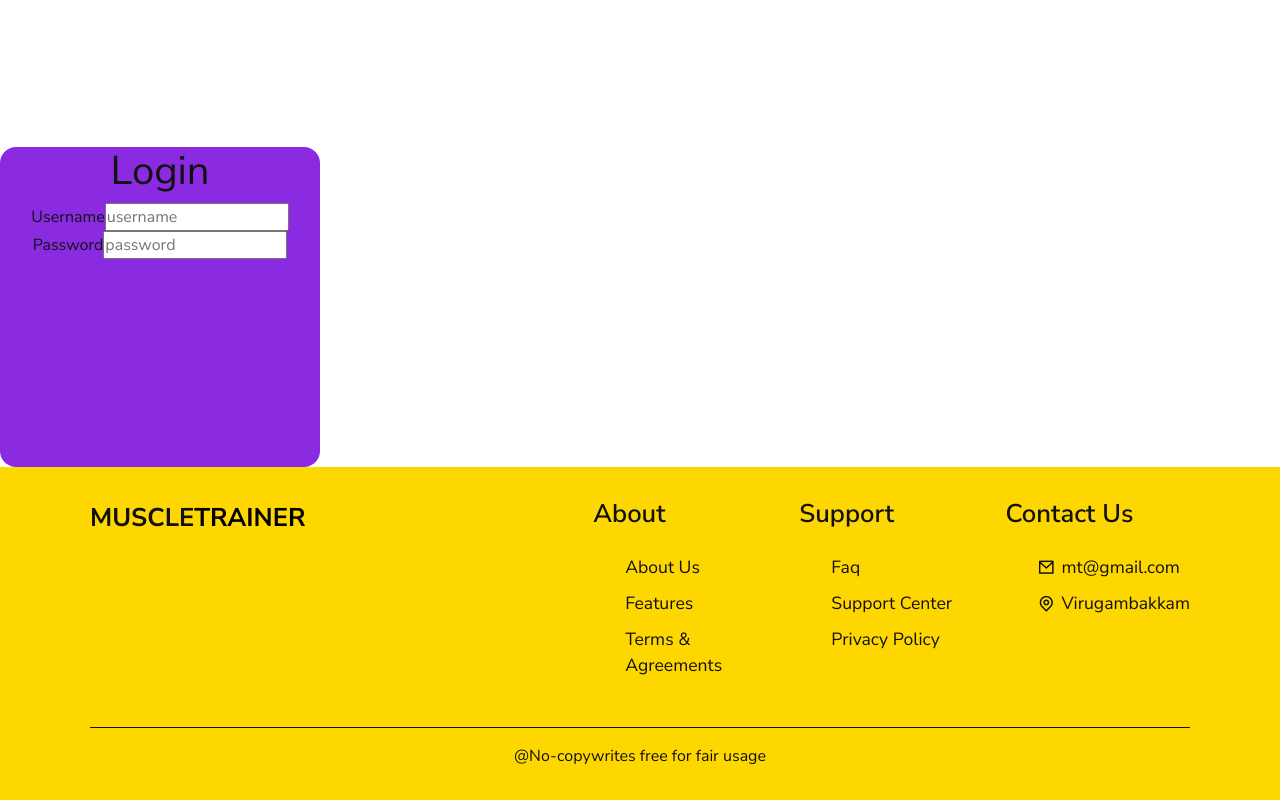
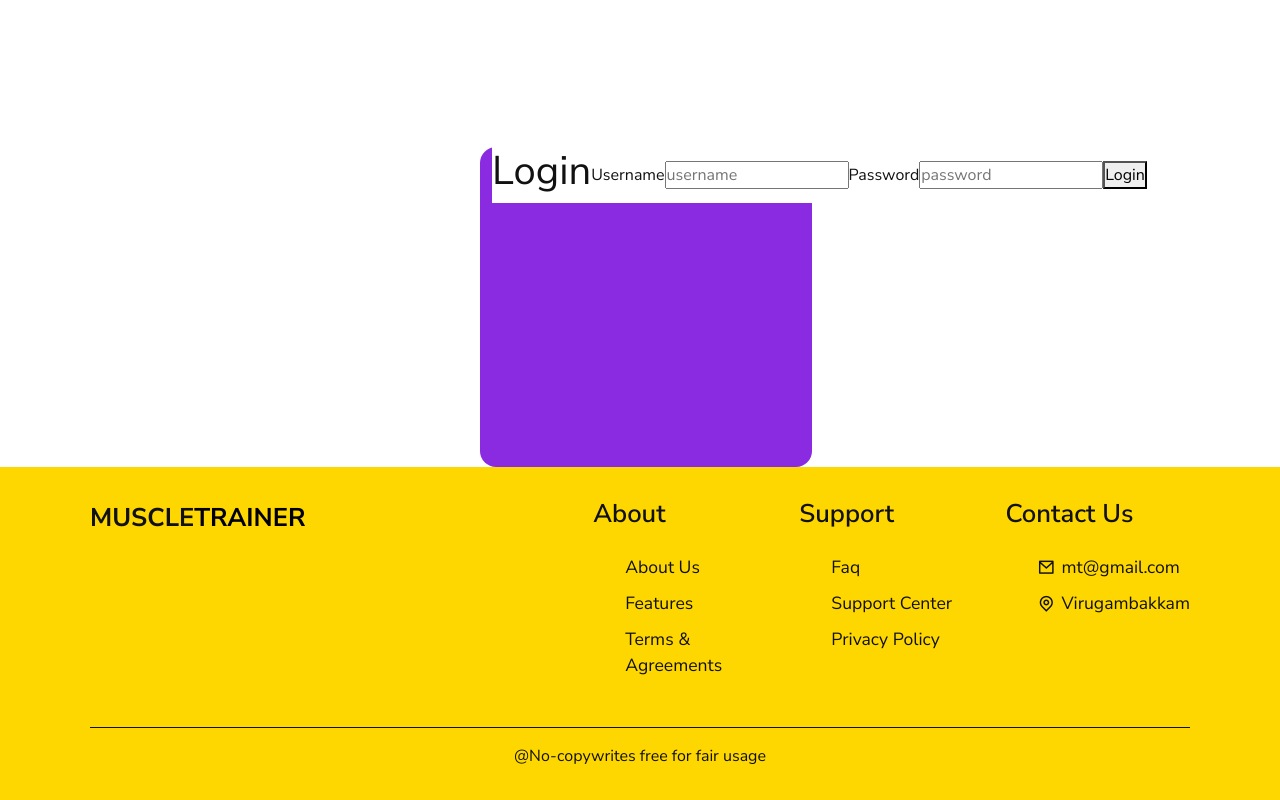
Before and after one commit to Venkatesh9677/projectmt, a React (Create React App) app: page / in a window 1280 px wide. Shown: the part 3436-4236 px from the top of the page. Built offline with nearby package versions, Linux system fonts and the light colour scheme.

Commit message:
update commit

```diff
--- a/src/components/Loginpage.js
+++ b/src/components/Loginpage.js
@@ -1,21 +1,49 @@
-import React from "react";
+import React, { useState } from "react";
 
 
 
 const Loginpage = () =>{
-    return(<div className="cover" >
+
+   const[username,setusername] = useState("");
+   const[password,setpassword] = useState("");
+
+   const checklogin = () =>{
+    if (username=="admin"&& password=="1111"){alert("loginsuccessful")}
+    else{alert("invaliduser") }
+
+   }
+
+
+   return(
+        <section class="container cover">
+    <div className="cover" >
+
+    <form action="">
+        <div class="form-group">
+
+            <h1>Login</h1>
+
+  <label>Username</label>
+  <input type="text" placeholder="username" onChange={(e) => setusername(+e.target.value)} />
+ <label>Password</label>
+ <input type="Password" placeholder="password" onChange={(e) => setpassword(+e.target.value)}/>
+
+
+<button onClick={checklogin}>Login</button>
 
 
 
-            <h1>Login</h1>
-            <label>Username</label>
-<input type="text" placeholder="username" />
-            <label>Password</label>
-<input type="Password" placeholder="password" />
+</div>
+</form>
+</div>
 
-</div>
+</section>
+
 
     )
 }
 
+
+
+
 export default Loginpage;
```
